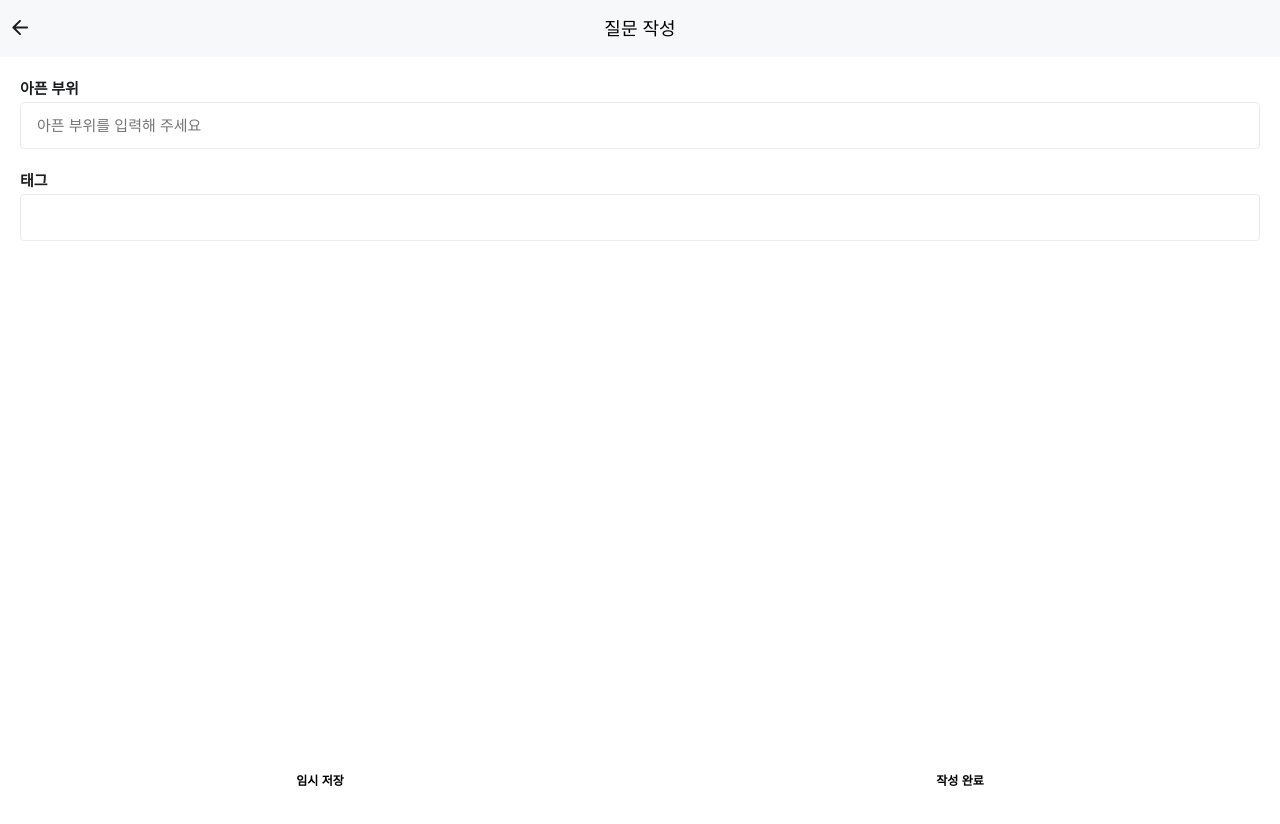
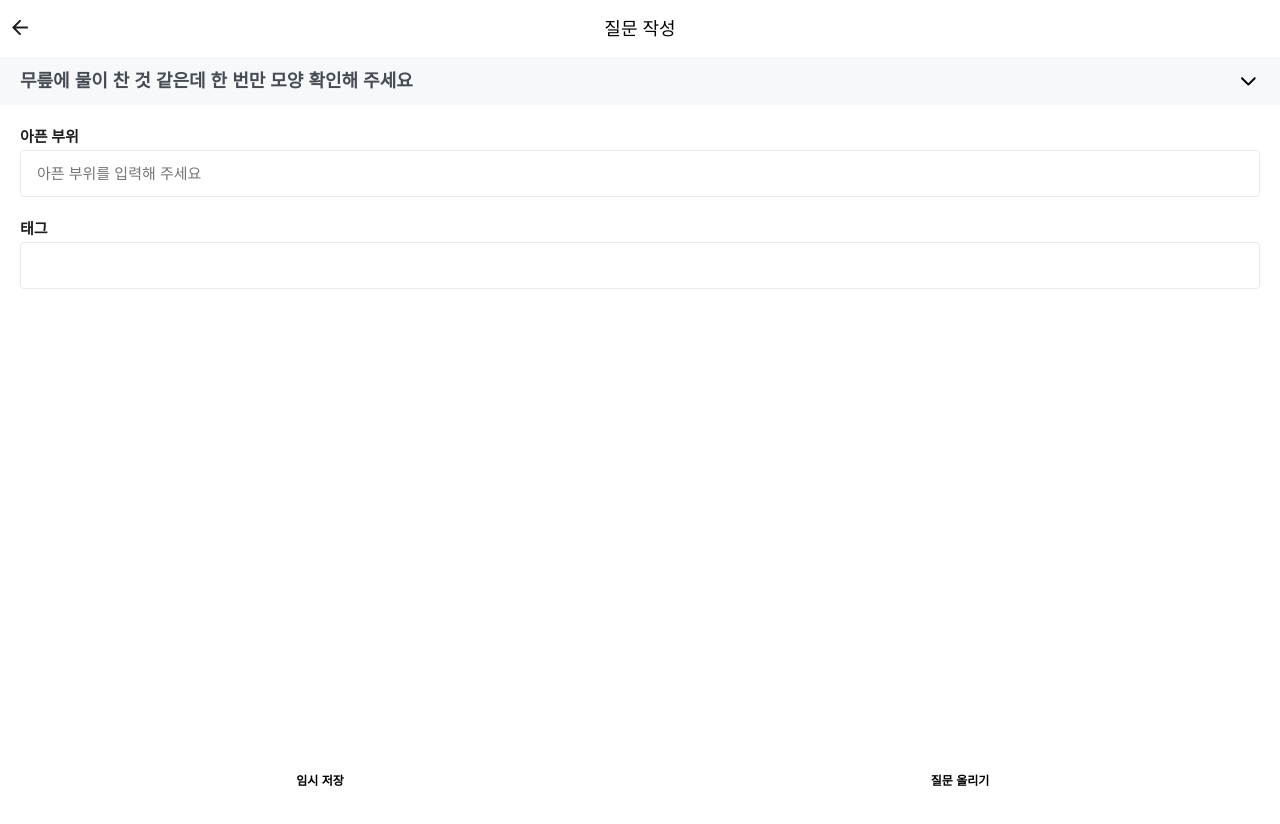
Before and after one commit to team-dorandoran/fe_medikit, a Next.js app: page /selectcategory in a window 1280 px wide. Shown: the top 824 px of the page. Before the commit the page ends 800 px from the top, so only its background shows below. Built offline with nearby package versions, Linux system fonts and the light colour scheme; a web font is replaced by a local one.

Commit message:
feat: radix accordion

```diff
--- a/package.json
+++ b/package.json
@@ -14,7 +14,10 @@
     "@emotion/styled": "^11.10.4",
     "@mui/icons-material": "^5.10.6",
     "@mui/material": "^5.10.8",
+    "@radix-ui/colors": "^0.1.8",
     "@radix-ui/primitive": "^1.0.0",
+    "@radix-ui/react-accordion": "^1.0.1",
+    "@radix-ui/react-icons": "^1.1.1",
     "@stackflow/core": "^0.15.0",
     "@stackflow/plugin-basic-ui": "^0.15.0",
     "@stackflow/plugin-renderer-basic": "^0.15.0",
--- /dev/null
+++ b/src/components/common/Accordion/index.tsx
@@ -0,0 +1,121 @@
+import {
+  Dispatch,
+  ForwardedRef,
+  forwardRef,
+  ReactNode,
+  SetStateAction,
+} from 'react'
+import * as Accordion from '@radix-ui/react-accordion'
+import { keyframes } from '@stitches/react'
+import { styled } from 'styles/globalStitches'
+import IconCaret from 'assets/svg/iconCaret.svg'
+
+interface CustomAccordionProps {
+  title: string
+  content: string
+  setIsOpen: Dispatch<SetStateAction<boolean>>
+}
+
+const CustomAccordion = ({
+  title,
+  content,
+  setIsOpen,
+}: CustomAccordionProps) => {
+  const handleToggle = () => {
+    setIsOpen(prev => !prev)
+  }
+  return (
+    <AccordionRoot type="single" collapsible>
+      <Accordion.Item value="item">
+        <div onClick={handleToggle}>
+          <AccordionTrigger>{title}</AccordionTrigger>
+        </div>
+        <AccordionContent>{content}</AccordionContent>
+      </Accordion.Item>
+    </AccordionRoot>
+  )
+}
+
+const StyledHeader = styled(Accordion.Header, {
+  all: 'unset',
+  display: 'flex',
+})
+
+const StyledTrigger = styled(Accordion.Trigger, {
+  padding: '16px 20px',
+  height: 48,
+  flex: 1,
+  display: 'flex',
+  alignItems: 'center',
+  justifyContent: 'space-between',
+  fontSize: '$H4',
+  fontWeight: '$bold',
+  lineHeight: 24,
+  color: '$secondary_text',
+})
+
+const StyledChevron = styled(IconCaret, {
+  rotate: '270deg',
+  transition: 'transform 300ms cubic-bezier(0.87, 0, 0.13, 1)',
+  '[data-state=open] &': { transform: 'rotate(-180deg)' },
+})
+
+const slideDown = keyframes({
+  from: { height: 0 },
+  to: { height: 'var(--radix-accordion-content-height)' },
+})
+
+const slideUp = keyframes({
+  from: { height: 'var(--radix-accordion-content-height)' },
+  to: { height: 0 },
+})
+
+const StyledContent = styled(Accordion.Content, {
+  overflow: 'hidden',
+
+  '&[data-state="open"]': {
+    animation: `${slideDown} 300ms cubic-bezier(0.87, 0, 0.13, 1)`,
+  },
+  '&[data-state="closed"]': {
+    animation: `${slideUp} 300ms cubic-bezier(0.87, 0, 0.13, 1)`,
+  },
+})
+
+const AccordionRoot = styled(Accordion.Root, {
+  backgroundColor: '$GRAY1',
+})
+
+const StyledContentText = styled('div', {
+  padding: '4px 20px',
+  color: '$secondary_text',
+  fontSize: '$BODY1',
+})
+
+const AccordionTrigger = forwardRef(
+  (
+    { children, ...props }: { children: ReactNode },
+    forwardedRef: ForwardedRef<HTMLButtonElement>,
+  ) => (
+    <StyledHeader>
+      <StyledTrigger {...props} ref={forwardedRef}>
+        {children}
+        <StyledChevron aria-hidden />
+      </StyledTrigger>
+    </StyledHeader>
+  ),
+)
+AccordionTrigger.displayName = 'AccordionTrigger'
+
+const AccordionContent = forwardRef(
+  (
+    { children, ...props }: { children: ReactNode },
+    forwardedRef: ForwardedRef<HTMLDivElement>,
+  ) => (
+    <StyledContent {...props} ref={forwardedRef}>
+      <StyledContentText>{children}</StyledContentText>
+    </StyledContent>
+  ),
+)
+AccordionContent.displayName = 'AccordionContent'
+
+export default CustomAccordion
--- a/src/components/common/_Layouts/headers/BoardHeader/BoardHeader.tsx
+++ b/src/components/common/_Layouts/headers/BoardHeader/BoardHeader.tsx
@@ -27,6 +27,7 @@ const Wrapper = styled('header', {
   justifyContent: 'center',
   alignItems: 'center',
   height: '57px',
+  backgroundColor: '$white',
 
   ['button']: {
     position: 'absolute',
--- a/src/components/elements/SelectCategory/_fragment/PainSpotList.tsx
+++ b/src/components/elements/SelectCategory/_fragment/PainSpotList.tsx
@@ -1,5 +1,5 @@
 import { Divider, List, ListItem } from '@mui/material'
-import React, { Dispatch, MouseEvent, useEffect } from 'react'
+import React, { Dispatch, MouseEvent } from 'react'
 import { styled } from 'styles/globalStitches'
 
 interface PainSpotListProps {
@@ -20,14 +20,13 @@ const PainSpotList = ({
 
   const handleClick = (e: MouseEvent<HTMLLIElement>) => {
     const text = e.currentTarget.dataset.text as string
-
     setSelectedCategory(text && text)
     setOpen(false)
   }
 
   const list = testArr.map((v, idx) => (
     <React.Fragment key={v}>
-      <ListItem data-text={v} onClick={handleClick}>
+      <ListItem data-text={v} onMouseDown={handleClick}>
         {v}
       </ListItem>
       {idx !== testArr.length - 1 && <Divider />}
@@ -46,7 +45,7 @@ const CustomList = styled(List, {
   width: '100%',
   marginTop: '6px !important',
   padding: '0 !important',
-  backgroundColor: '$GRAY1',
+  backgroundColor: '$GRAY2',
   border: '1px solid $GRAY2',
   borderRadius: '4px',
 
--- a/src/components/elements/SelectCategory/_fragment/SelectCategoryContent.tsx
+++ b/src/components/elements/SelectCategory/_fragment/SelectCategoryContent.tsx
@@ -1,3 +1,4 @@
+import CustomAccordion from 'components/common/Accordion'
 import Button from 'components/common/Button'
 import Text from 'components/common/Text'
 import Col from 'components/common/_Grid/Col'
@@ -10,26 +11,42 @@ import PainSpotList from './PainSpotList'
 const SelectCategoryContent = () => {
   const [selectedCategory, setSelectedCategory] = useState<string | undefined>()
   const [open, setOpen] = useState(false)
+  const [toggleAccordion, setToggleAccordion] = useState(false)
   const contentRef = useRef<HTMLUListElement>(null)
 
   const handleFocus = () => {
     setOpen(true)
   }
+  const handleBlur = () => {
+    setOpen(false)
+  }
 
   const handleFinish = () => {
     console.log('finish')
   }
+
   const handleChange = (e: ChangeEvent<HTMLInputElement>) => {
     setSelectedCategory(e.currentTarget.value)
   }
 
   return (
+    <>
+      <CustomAccordion
+        title={'무릎에 물이 찬 것 같은데 한 번만 모양 확인해 주세요'}
+        content={
+          'Mri찍고, 연골연화증이라고 진단받았습니다. 8개월째 양쪽 무릎 굽히는게 불편한 상태이고, 의자에 오래 앉으면 앞무릎 통증도 있습니다. 연골연화증 이후로 무릎이 항상 무거웠던것 같아요.'
+        }
+        setIsOpen={setToggleAccordion}
+      />
       <SelectionBox>
+        {!toggleAccordion && (
+          <>
             <Col css={{ position: 'relative' }}>
               <Text weight="bold">아픈 부위</Text>
               <CategoryWrapper
                 placeholder="아픈 부위를 입력해 주세요"
                 onFocus={handleFocus}
+                onBlur={handleBlur}
                 value={selectedCategory}
                 onChange={handleChange}
               />
@@ -44,6 +61,9 @@ const SelectCategoryContent = () => {
               <Text weight="bold">태그</Text>
               <TagBox />
             </Col>
+          </>
+        )}
+
         <Row
           css={{
             width: '100%',
@@ -70,12 +90,13 @@ const SelectCategoryContent = () => {
               width: '100%',
               flex: 1,
             }}
-          color="secondary"
+            color="primary"
           >
-          작성 완료
+            질문 올리기
           </Button>
         </Row>
       </SelectionBox>
+    </>
   )
 }
 
```
Also changed, not shown: .eslintrc.json, 1 other file (tests, documents, lock files or other folders). Lines whose indentation alone changed are shown as unchanged.
